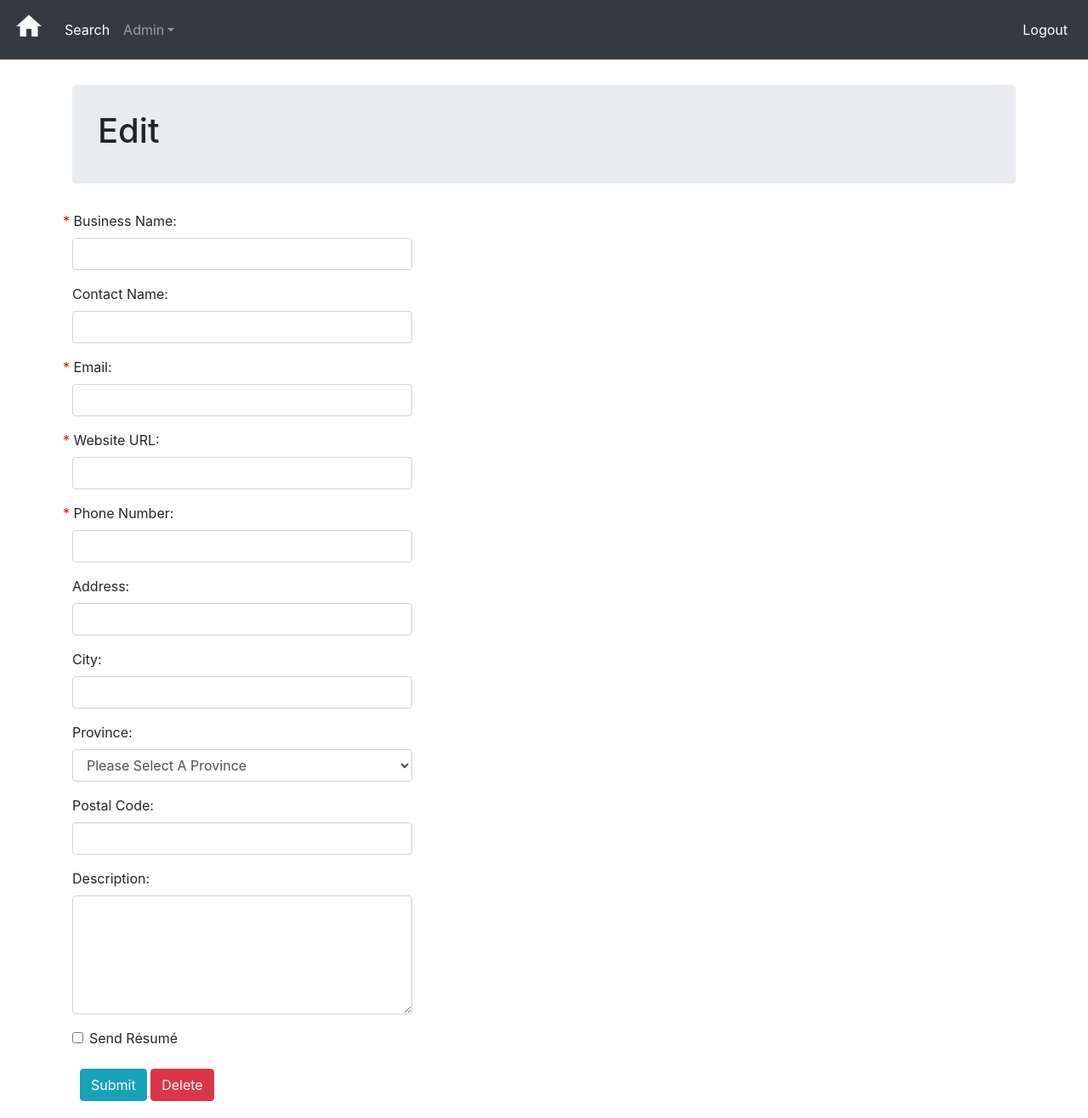
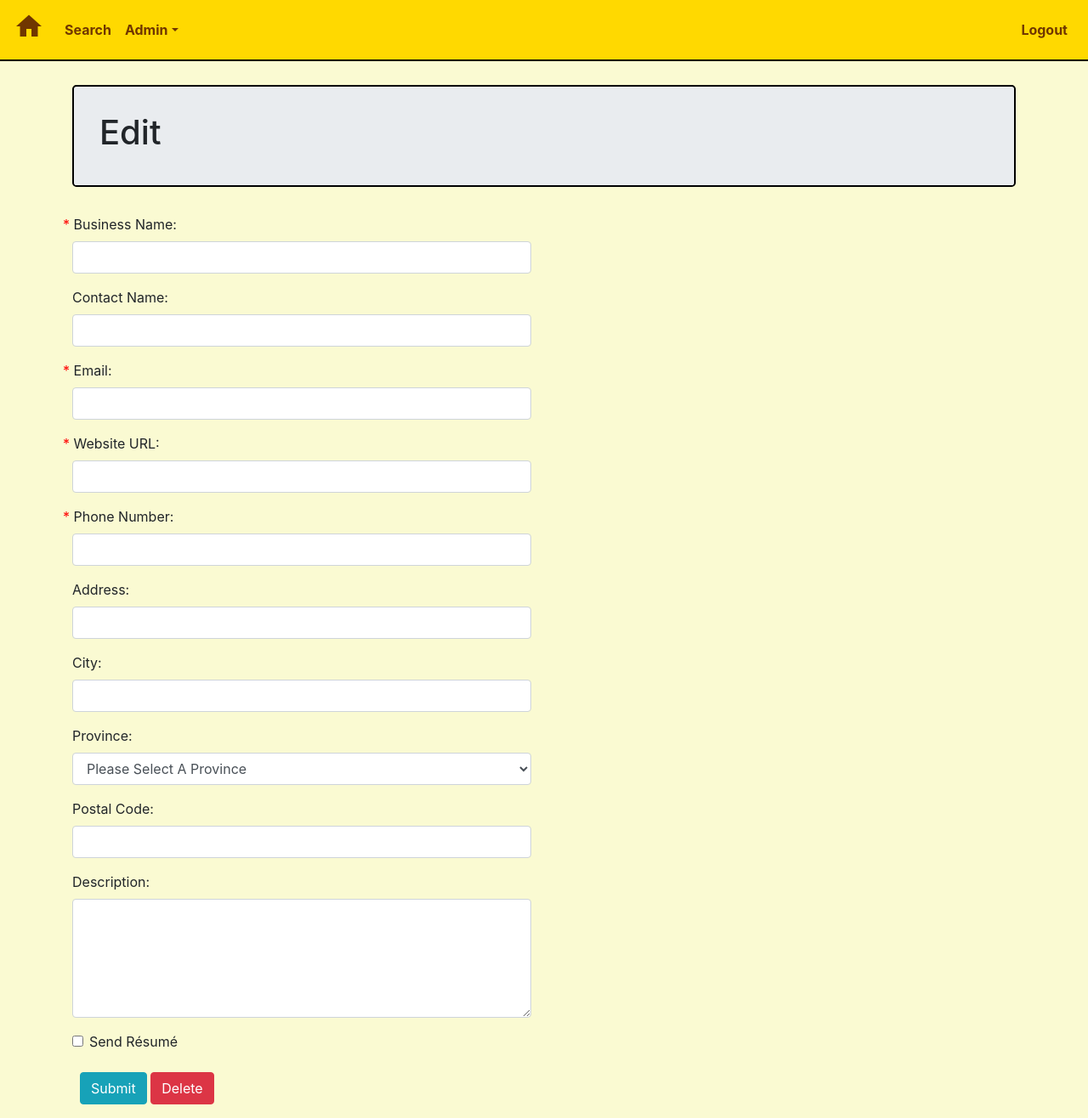
Before and after one commit to hisnameisrehd/DMIT-2025, a PHP site: page /admin/edit.php?id=1 in a window 1280 px wide. Shown: the whole page at 85% size. Run offline with PHP 8.4, Linux system fonts and the light colour scheme; the visitor is signed in with stand-in values (Sample User, id 1); data that the repository does not hold is empty; some libraries are stand-ins or nearby versions.

Commit message:
more styles added // insert layout chaged

```diff
--- a/contacts/admin/delete.php
+++ b/contacts/admin/delete.php
@@ -22,4 +22,3 @@
 
         header("Location: edit.php");
     }
-?>
--- a/contacts/admin/edit.php
+++ b/contacts/admin/edit.php
@@ -149,9 +149,9 @@ while ($row = mysqli_fetch_array($result)) {
     $id = $row['cid'];
 
     if ($contact_id == $id) {
-        $editLinks .= "\n<hr><strong><a style=\"color:blue;\" id=\"style-links\" href=\"edit.php?id=$id\"><div class=\"row pl-2\"><div class=\"col-sm\">$busName</div></div></a></strong>";
+        $editLinks .= "\n<li class=\"edit-link active-edit-link\"><strong><a style=\"color:blue;\" id=\"style-links\" href=\"edit.php?id=$id\"><div class=\"row pl-2\"><div class=\"col-sm\">$busName</div></div></a></strong></li>";
     } else {
-        $editLinks .= "\n<hr><a id=\"style-links\" href=\"edit.php?id=$id\"><div class=\"row pl-2\"><div class=\"col-sm\">$busName</div></div></a>";
+        $editLinks .= "\n<li class=\"edit-link\"><a id=\"style-links\" href=\"edit.php?id=$id\"><div class=\"row pl-2\"><div class=\"col-sm\">$busName</div></div></a></li>";
     }
 }
 
@@ -323,7 +323,9 @@ while ($row = mysqli_fetch_array($result)) {
     <div class="col">
         <!-- right column -->
         <div class="navlinks">
-            <?php echo $editLinks; ?>
+            <ul>
+                <?php echo $editLinks; ?>
+            </ul>
         </div>
     </div> <!-- \\ right column -->
 </div>
--- a/contacts/admin/logout.php
+++ b/contacts/admin/logout.php
@@ -7,4 +7,3 @@
 		header("Location:login.php");
 	}
 	include("../includes/header.php");
-?>
--- a/contacts/includes/header.php
+++ b/contacts/includes/header.php
@@ -41,8 +41,53 @@ include("mysql_connect.php"); // here we include the connection script; since th
 
 <body>
 
+  <style>
+    form label.required::before {
+      color: red;
+      content: "* ";
+      margin-left: -11px;
+    }
 
-  <nav class="navbar navbar-expand-md navbar-dark bg-dark mb-4 fixed-top">
+    form {
+      max-width: 100%;
+    }
+
+    html,
+    body {
+      background: lightgoldenrodyellow;
+    }
+
+    ul {
+      list-style-type: none;
+    }
+
+    .jumbotron {
+      border: 2px solid black;
+    }
+
+    #custom-nav-style {
+      border-bottom: 2px solid black;
+    }
+
+    #custom-nav-style,
+    #custom-nav-style a {
+      background: #ffd900;
+      color: #703600;
+      font-weight: 700;
+    }
+
+    .edit-link {
+      font-size: 1.4rem;
+      border-top: 1px solid gray;
+      border-bottom: 1px solid gray;
+    }
+
+    .active-edit-link {
+      background: lightgray;
+    }
+  </style>
+
+  <nav class="navbar navbar-expand-md navbar-dark mb-4 fixed-top" id="custom-nav-style">
     <a class="navbar-brand" href="<?php echo BASE_URL ?>index.php"><i class="material-icons" style="font-size:36px">home</i></a>
     <button class="navbar-toggler" type="button" data-toggle="collapse" data-target="#navbarCollapse" aria-controls="navbarCollapse" aria-expanded="false" aria-label="Toggle navigation">
       <span class="navbar-toggler-icon"></span>
@@ -60,9 +105,6 @@ include("mysql_connect.php"); // here we include the connection script; since th
             <a class="dropdown-item" href="<?php echo BASE_URL ?>admin/insert.php">Insert</a>
             <a class="dropdown-item" href="<?php echo BASE_URL ?>admin/edit.php">Edit</a>
             <!-- <a class="dropdown-item" href="<?php echo BASE_URL ?>#">Link</a> -->
-
-
-
           </div>
         </li>
       </ul>
@@ -87,10 +129,3 @@ include("mysql_connect.php"); // here we include the connection script; since th
   </nav>
 
   <main role="main" class="container">
-    <style>
-      form label.required::before {
-        color: red;
-        content: "* ";
-        margin-left: -11px;
-      }
-    </style>
--- a/contacts/includes/mysql_connect.php
+++ b/contacts/includes/mysql_connect.php
@@ -25,9 +25,5 @@ if (mysqli_connect_errno()) {
   define("BASE_URL", "http://npeters5.dmitstudent.ca/dmit2025/contacts/");
 
 
-
-
-
   // Your App Name
   define("APP_NAME", "Contacts");
-?>
--- a/contacts/index.php
+++ b/contacts/index.php
@@ -15,11 +15,6 @@ $result = mysqli_query($con, "SELECT * FROM npe_contacts");
 
 <!-- https://www.sitepoint.com/community/t/scraping-images-from-a-website/3468/4 -->
 
-<style>
-  ul {
-    list-style-type: none;
-  }
-</style>
 
 <ul>
   <?php while ($row = mysqli_fetch_array($result)) : ?>
--- a/contacts/search.php
+++ b/contacts/search.php
@@ -36,12 +36,6 @@ if (isset($_POST['submit'])) {
         <input type="submit" name="submit" class="btn btn-info" value="Submit">
     </div>
 </form>
-
-<style>
-    ul {
-        list-style-type: none;
-    }
-</style>
 
 <?php if (isset($_POST['submit'])) : ?>
     <?php $searchterm = trim($_POST['searchterm']); ?>
```
Also changed, not shown: contacts/admin/insert.php (+35 -15 lines).
